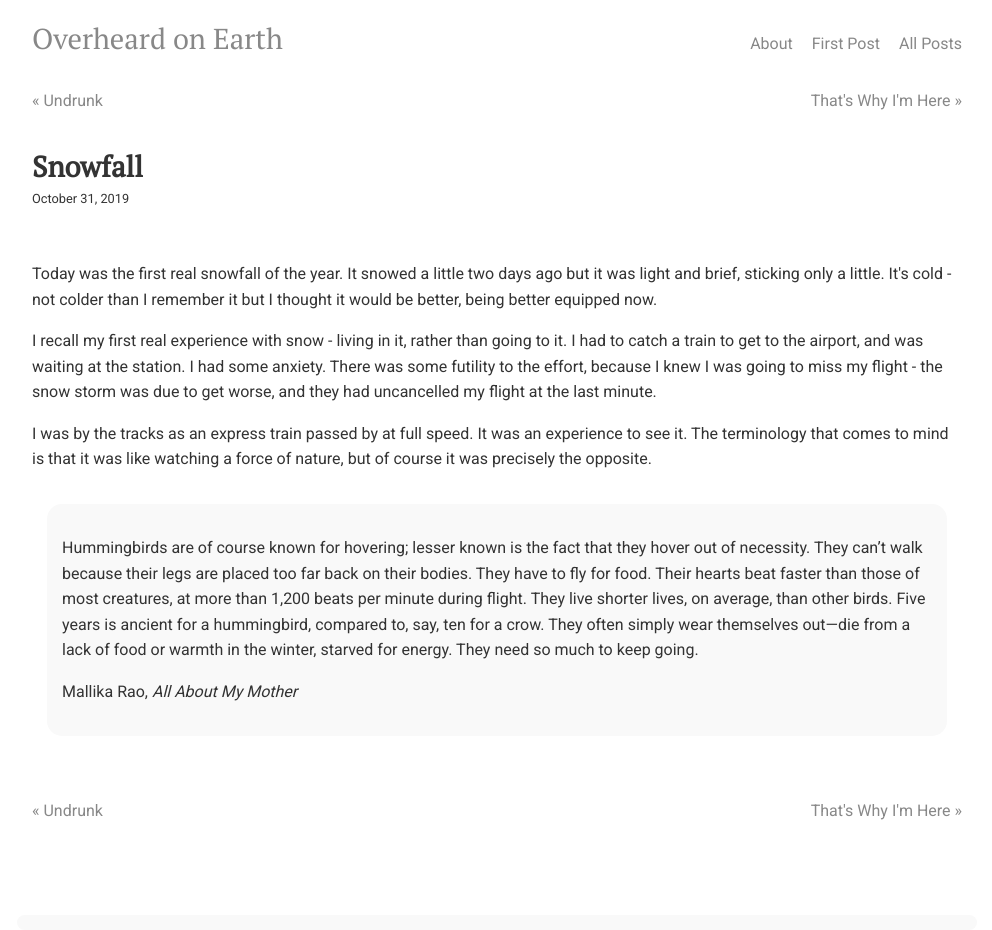
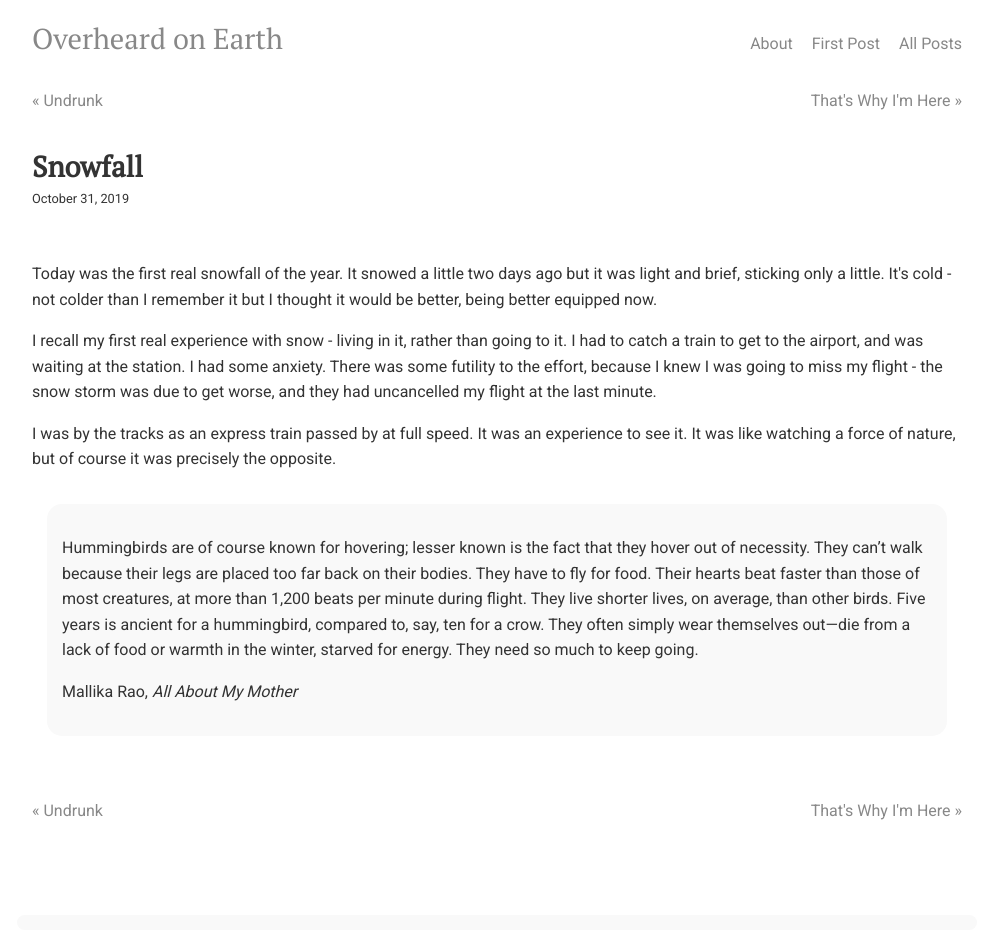
Before and after one commit to overheardonearth/overheardonearth.github.io, a Jekyll site: the page built from _posts/2019-10-31-snowfall.html, in a window 1280 px wide. Shown: the whole page, without its empty margins (143-1135 px from the left). Built offline with Jekyll 4.4.1, drawn with Linux system fonts in a browser that asks for light colours; comment, search, counter and statistics services are not loaded.

Commit message:
Update 2019-10-31-snowfall.html

```diff
--- a/_posts/2019-10-31-snowfall.html
+++ b/_posts/2019-10-31-snowfall.html
@@ -10,7 +10,7 @@ Today was the first real snowfall of the year. It snowed a little two days ago b
 <p>
 I recall my first real experience with snow - living in it, rather than going to it. I had to catch a train to get to the airport, and was waiting at the station. I had some anxiety. There was some futility to the effort, because I knew I was going to miss my flight - the snow storm was due to get worse, and they had uncancelled my flight at the last minute.
 
-<p>I was by the tracks as an express train passed by at full speed. It was an experience to see it. The terminology that comes to mind is that it was like watching a force of nature, but of course it was precisely the opposite.
+<p>I was by the tracks as an express train passed by at full speed. It was an experience to see it. It was like watching a force of nature, but of course it was precisely the opposite.
 
 <div class="media">
 <p>
```
